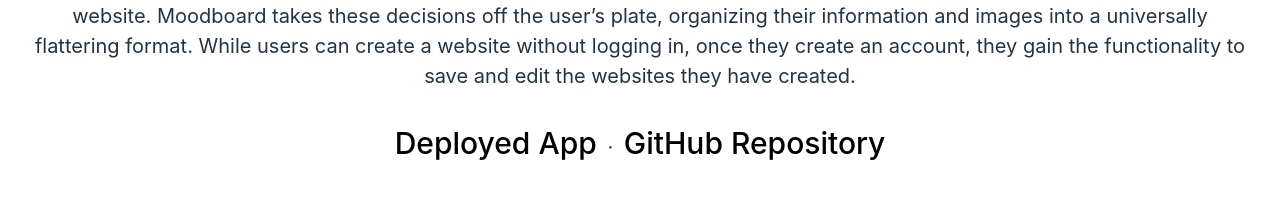
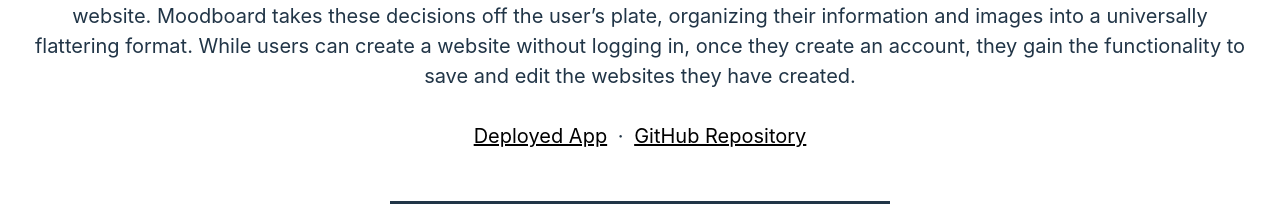
Before and after one commit to mjchin1/PortfolioWebsite, a React (Vite) app in the folder client/: page /projects in a window 1280 px wide. Shown: the part 1001-1215 px from the top of the page. Built offline with nearby package versions, Linux system fonts and the light colour scheme.

Commit message:
re-sized project hyperlinks

```diff
--- a/client/src/index.css
+++ b/client/src/index.css
@@ -248,3 +248,10 @@
   padding-left: 30px;
   padding-right: 30px;
 }
+
+.appLink {
+  font-size: 20px;
+  font-weight: 400;
+  text-decoration: underline;
+
+}
```
